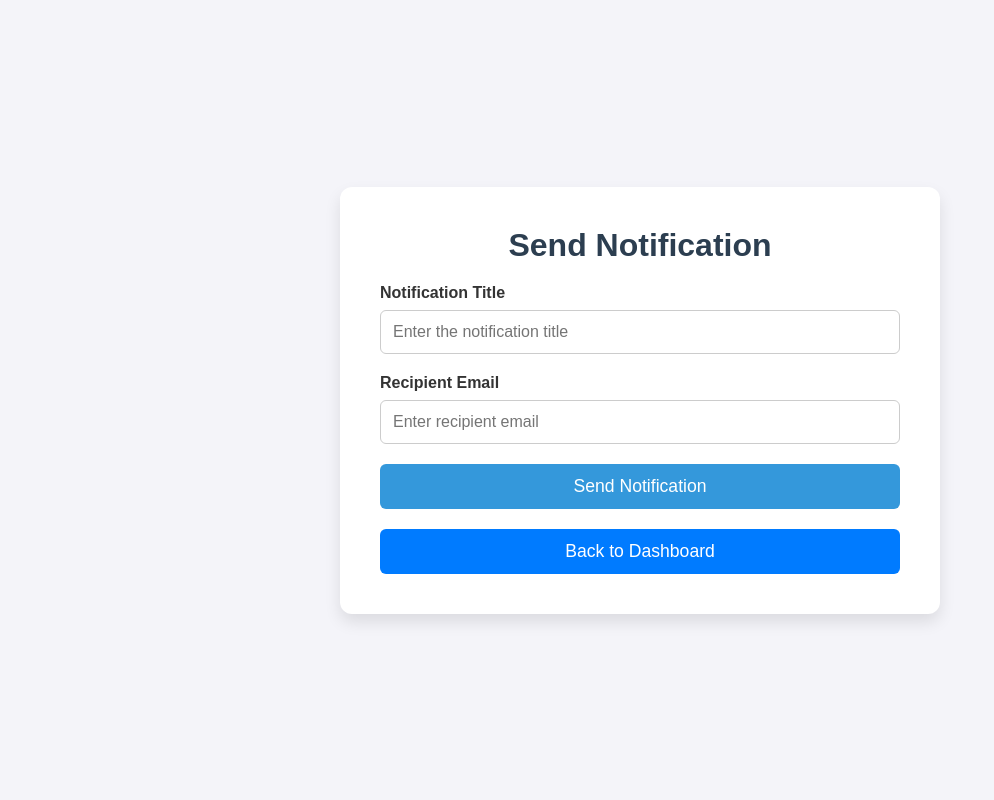
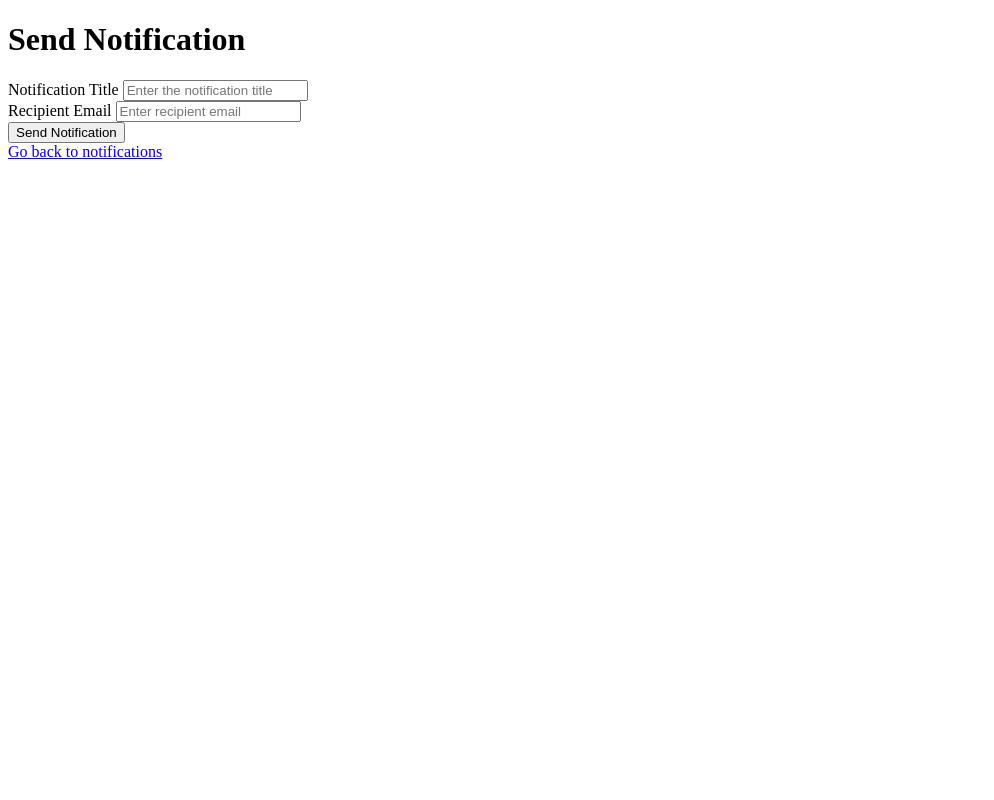
Before and after one commit to Connor-Gregor/TAScheduler, a Django app: page /send-notifications/ in a window 1280 px wide. Shown: the whole page, without its empty margins (0-994 px from the left). Run offline with Django 5.2, Linux system fonts and the light colour scheme; a user stored in the database is signed in; parts of the project's set-up code (start-up, migrations or seed data) failed here and were passed over.

Commit message:
back to original file

```diff
--- a/templates/instructor/send_notifications.html
+++ b/templates/instructor/send_notifications.html
@@ -4,156 +4,29 @@
     <meta charset="UTF-8">
     <meta name="viewport" content="width=device-width, initial-scale=1.0">
     <title>Send Notification</title>
-    <style>
-        /* General Reset */
-        * {
-            margin: 0;
-            padding: 0;
-            box-sizing: border-box;
-        }
-
-        body {
-            font-family: 'Arial', sans-serif;
-            background-color: #f4f4f9;
-            color: #333;
-            display: flex;
-            justify-content: center;
-            align-items: center;
-            min-height: 100vh;
-            padding: 20px;
-        }
-
-        .container {
-            background: #fff;
-            border-radius: 12px;
-            box-shadow: 0 8px 16px rgba(0, 0, 0, 0.1);
-            max-width: 600px;
-            width: 100%;
-            padding: 40px;
-            text-align: center;
-        }
-
-        h1 {
-            font-size: 2rem;
-            color: #2c3e50;
-            margin-bottom: 20px;
-        }
-
-        .form-group {
-            margin-bottom: 20px;
-            text-align: left;
-        }
-
-        label {
-            display: block;
-            font-weight: bold;
-            margin-bottom: 8px;
-            font-size: 1rem;
-        }
-
-        input {
-            width: 100%;
-            padding: 12px;
-            border: 1px solid #ccc;
-            border-radius: 6px;
-            font-size: 1rem;
-        }
-
-        input:focus {
-            border-color: #3498db;
-            outline: none;
-        }
-
-        button {
-            width: 100%;
-            padding: 12px;
-            background-color: #3498db;
-            color: white;
-            border: none;
-            border-radius: 6px;
-            font-size: 1.1rem;
-            cursor: pointer;
-            transition: background-color 0.3s ease;
-        }
-
-        button:hover {
-            background-color: #2980b9;
-        }
-
-        .error-messages {
-            margin-top: 20px;
-            color: red;
-            font-size: 1rem;
-        }
-
-        .back-btn {
-            display: block;
-            width: 100%;
-            padding: 12px;
-            background-color: #007bff;
-            color: white;
-            text-decoration: none;
-            border-radius: 6px;
-            font-size: 1.1rem;
-            margin-top: 20px;
-        }
-
-        .back-btn:hover {
-            background-color: #0056b3;
-        }
-
-        @media (max-width: 768px) {
-            .container {
-                padding: 30px;
-            }
-
-            h1 {
-                font-size: 1.5rem;
-            }
-
-            input, button {
-                padding: 10px;
-            }
-
-            .back-btn {
-                padding: 10px;
-            }
-        }
-    </style>
 </head>
 <body>
-    <div class="container">
     <h1>Send Notification</h1>
+
+
 
     <form method="POST">
         {% csrf_token %}
-            <!-- Notification Title -->
-            <div class="form-group">
         <label for="title">Notification Title</label>
-                <input type="text" id="title" name="title" placeholder="Enter the notification title" required>
-            </div>
+        <input type="text" id="title" name="title" placeholder="Enter the notification title" required><br>
 
-            <!-- Recipient Email -->
-            <div class="form-group">
         <label for="recipient_email">Recipient Email</label>
-                <input type="email" id="recipient_email" name="recipient_email" placeholder="Enter recipient email" required>
-            </div>
+        <input type="email" id="recipient_email" name="recipient_email" placeholder="Enter recipient email" required><br>
 
-            <!-- Send Button -->
         <button type="submit">Send Notification</button>
     </form>
 
-        <!-- Display Error Messages -->
+    <a href="{% url 'notifications' %}">Go back to notifications</a>
+    <!-- Display error messages -->
     {% if messages %}
-            <div class="error-messages">
         {% for message in messages %}
             <p>{{ message }}</p>
         {% endfor %}
-            </div>
     {% endif %}
-
-        <!-- Back to Dashboard Button -->
-        <a href="{% url 'dashboard' %}" class="back-btn">Back to Dashboard</a>
-    </div>
 </body>
 </html>
```
Lines whose indentation alone changed are shown as unchanged.
